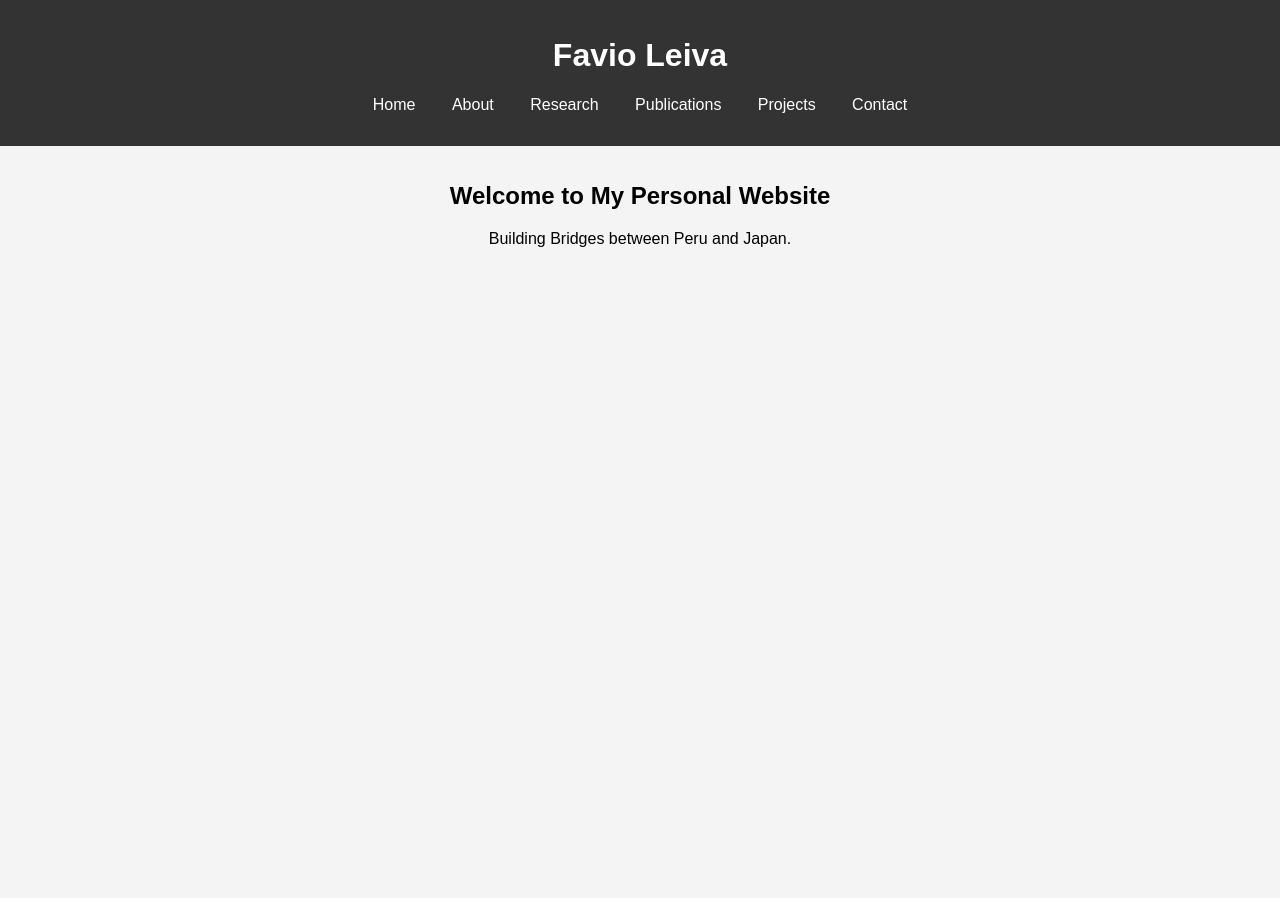
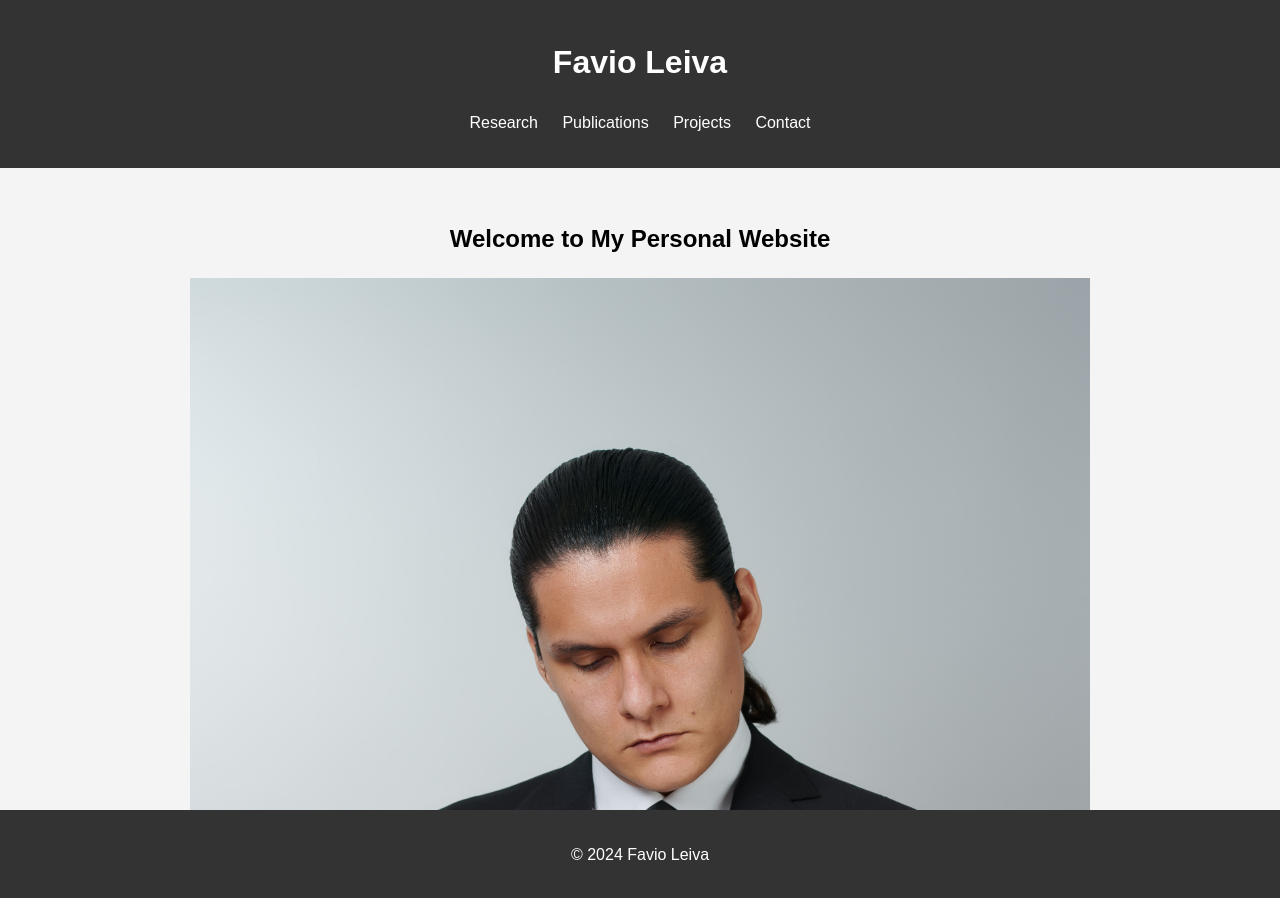
Before and after one commit to Favioleiva/favioleiva.github.io, a Jekyll site: the page index.html, which Jekyll copies as it is, in a window 1280 px wide. Shown: the top 898 px of the page. Built offline with Jekyll 4.4.1, drawn with Linux system fonts in a browser that asks for light colours; some of the changed text lies outside the part shown.

Commit message:
Update website content

```diff
--- a/index.html
+++ b/index.html
@@ -3,16 +3,69 @@
 <head>
     <meta charset="UTF-8">
     <meta name="viewport" content="width=device-width, initial-scale=1.0">
-    <title>Favio Leiva's Website</title>
+    <title>Favio Leiva's Personal Website</title>
     <link rel="stylesheet" href="styles.css">
+    <style>
+        body {
+            font-family: Arial, sans-serif;
+            line-height: 1.6;
+            margin: 0;
+            padding: 0;
+        }
+        header {
+            background: #333;
+            color: #fff;
+            padding: 1rem 0;
+            text-align: center;
+        }
+        nav ul {
+            list-style: none;
+            padding: 0;
+        }
+        nav ul li {
+            display: inline;
+            margin: 0 10px;
+        }
+        nav ul li a {
+            color: #fff;
+            text-decoration: none;
+        }
+        main {
+            padding: 2rem;
+            max-width: 900px;
+            margin: auto;
+        }
+        section {
+            margin-bottom: 2rem;
+        }
+        footer {
+            background: #333;
+            color: #fff;
+            text-align: center;
+            padding: 1rem 0;
+            position: fixed;
+            width: 100%;
+            bottom: 0;
+        }
+        img {
+            max-width: 100%;
+            height: auto;
+        }
+        div {
+            overflow: hidden;
+        }
+        div img {
+            float: right;
+            margin-left: 15px;
+            margin-bottom: 15px;
+        }
+    </style>
 </head>
 <body>
     <header>
         <h1>Favio Leiva</h1>
         <nav>
             <ul>
-                <li><a href="index.html">Home</a></li>
-                <li><a href="about.md">About</a></li>
                 <li><a href="research.md">Research</a></li>
                 <li><a href="publications.md">Publications</a></li>
                 <li><a href="projects.md">Projects</a></li>
@@ -21,8 +74,30 @@
         </nav>
     </header>
     <main>
-        <h2>Welcome to My Personal Website</h2>
-        <p>Building Bridges between Peru and Japan.</p>
+        <section>
+            <h2>Welcome to My Personal Website</h2>
+            <div>
+                <img src="/images/1.Principal.jpg" alt="Imagen Principal">
+                <p>Hello! I'm Favio, a forever student and explorer currently pursuing my PhD in International Development at Nagoya University, building upon my earlier achievements of a Master of Arts in International Development in the same Faculty. Alongside my academic journey, I am an Affiliated Researcher at the Center for Mining and Sustainability Studies and the Center for China and Asia-Pacific Studies at Universidad del Pacífico (UP), where I earned my Bachelor of Economics degree. Economics is my profession and I think I have found a way to make a passion out of it.</p>
+            </div>
+            <div>
+                <p>My main research currently delves into the dynamics between mining, agriculture, and ethnicity in Peru. Leveraging spatial econometrics, I try to unravel the complexities of these interactions using data from different sources. Data is paramount in what I do. My research is data driven. However, I am in constant discussion with reflections on the issue that come from different Natural and Social Scientists and even Artists or other thinkers. Needless to say, listening to what all involved in the mining activities have to say is a key part of my research. Knowing the impact of mining on income, health and conflict and its interaction with agriculture and the different my country’s different ethnic groups is the focus of my research.</p>
+                <img src="/images/2.Computer.jpg" alt="Imagen Computer">
+            </div>
+            <div>
+                <p>Besides my main research, I explore different issues such as historical nuances of international trade, with focus on Japan, economic transition, public debt, and gender division of labor. I have even conducted research on guinea pigs in Peru! As long as there is data, I am interested. I am, in part, a Historian and Futurist, Philosopher and Mathematician. I want to learn the language of Humans and the language of Machines.</p>
+            </div>
+            <div>
+                <p>Beyond academia, I have other facets with a deep love for the arts and technology. I express my creativity through amateur photography, and I find solace and joy in expressing myself through singing, strumming my guitar, and dancing. As a hobbyist programmer, I enjoy exploring the boundless possibilities of technology.</p>
+            </div>
+            <div>
+                <p>While I've authored numerous books, journal articles, and working papers independently, I'm also open to collaborative opportunities if our interests align. If you're passionate about the issues I've mentioned and would like to collaborate, don't hesitate to reach out. Maybe it's a match! Who knows?</p>
+            </div>
+            <p>Thank you for visiting my page; I hope you discover valuable tools for your research and, most importantly, have fun along the way!</p>
+        </section>
     </main>
+    <footer>
+        <p>&copy; 2024 Favio Leiva</p>
+    </footer>
 </body>
 </html>
```
Also changed, not shown: about.md (deleted, +0 -27 lines).
